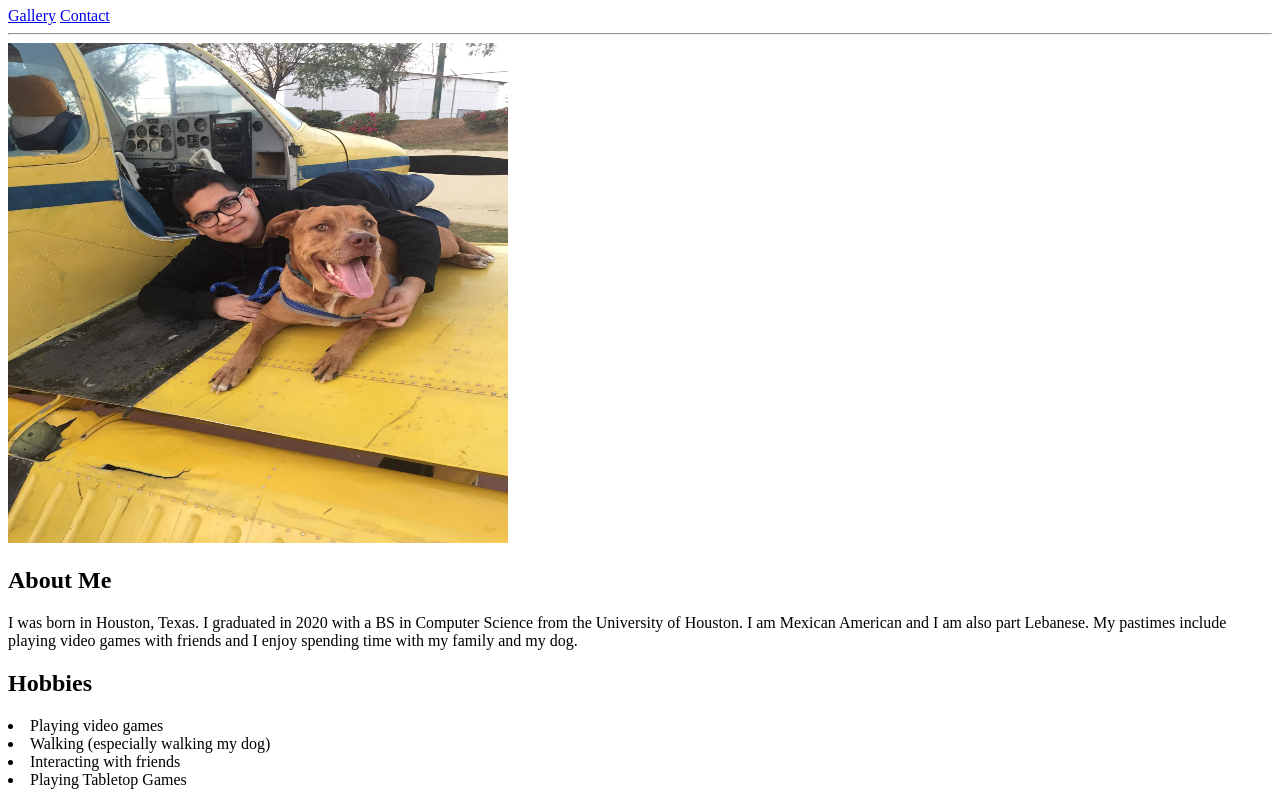
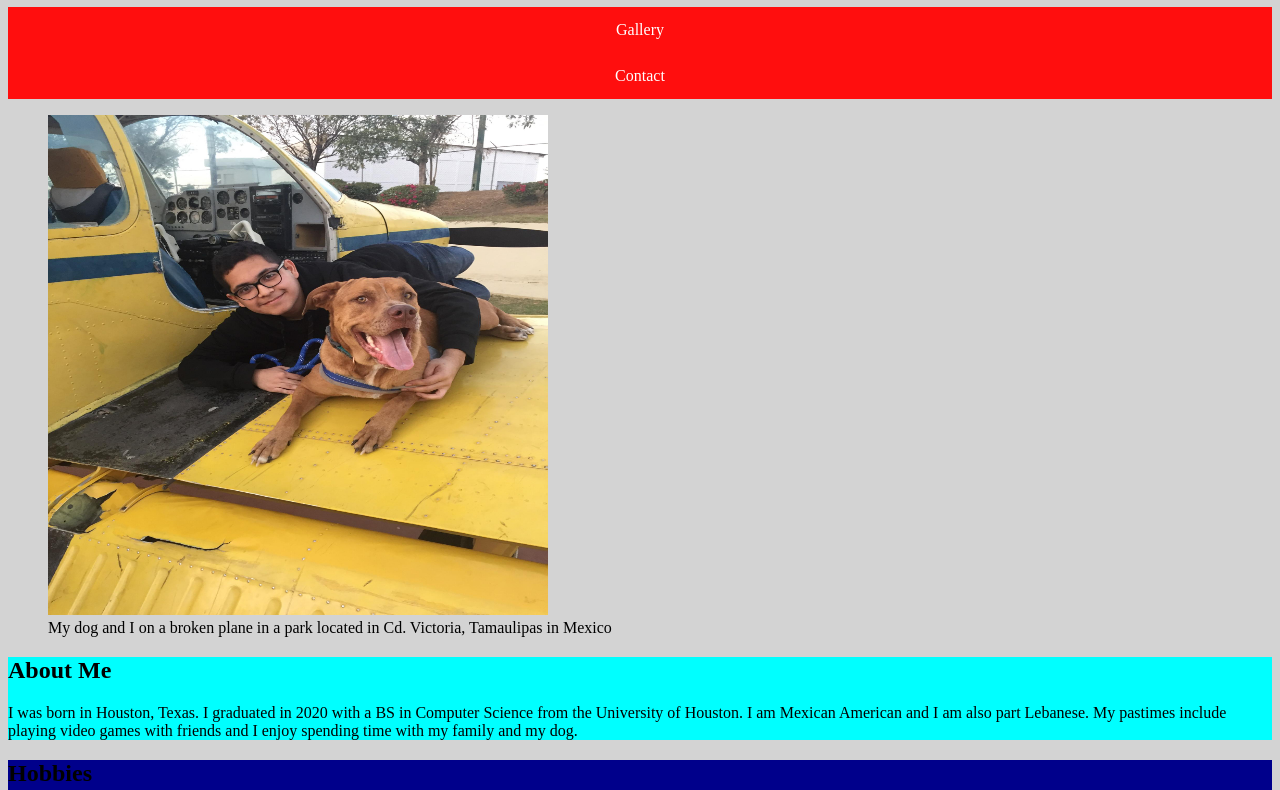
Before and after one commit to El-Bromero/html-css, a plain HTML site: page index.html in a window 1280 px wide. Shown: the part 73-863 px from the top of the page. Drawn offline with Linux system fonts and the light colour scheme.

Commit message:
Created css files. Started messing with css, testing it out

```diff
--- a/index.css
+++ b/index.css
@@ -0,0 +1,32 @@
+body {
+    background-color: lightgray;
+}
+
+nav {
+    list-style-type: none;
+    margin: 0;
+    padding: 0;
+    overflow: hidden;
+    background-color: #ff0e0e;
+
+}
+
+a {
+    display: block;
+    color: white;
+    text-align: center;
+    padding: 14px 16px;
+    text-decoration: none;
+}
+
+a:hover {
+    background-color: #111111;
+}
+
+#about-me {
+    background-color: cyan;
+}
+
+section {
+    background-color: darkblue;
+}
--- a/index.html
+++ b/index.html
@@ -3,6 +3,7 @@
 <head>
     <meta charset="UTF-8">
     <meta name="viewport" content="width=device-width, initial-scale=1.0">
+    <link rel="stylesheet" href="index.css">
     <title>Bio Page</title>
 </head>
 <body>
@@ -16,11 +17,14 @@
         <a href="contact.html">Contact</a>
     </nav>
 
-    <hr>
 
-    <img src="/assets/me_and_dog.jpg" alt="Me" width="500" height="500">
+    <figure>
+        <img src="/assets/me_and_dog.jpg" alt="Me" width="500" height="500">
+        <figcaption>My dog and I on a broken plane in a park located in Cd. Victoria, Tamaulipas in Mexico
+        </figcaption>
+    </figure>
 
-    <section>
+    <section id="about-me">
         <h2>About Me</h2>
         <p>I was born in Houston, Texas. I graduated in 2020 with a BS in Computer Science from the University of Houston. I am Mexican American and I am also part Lebanese. My pastimes include playing video games with friends and I enjoy spending time with my family and my dog.</p>
     </section>
```
Also changed, not shown: contact.html (+1 -0 lines), gallery.html (+21 -0 lines), contact.css (added), gallery.css (added).
